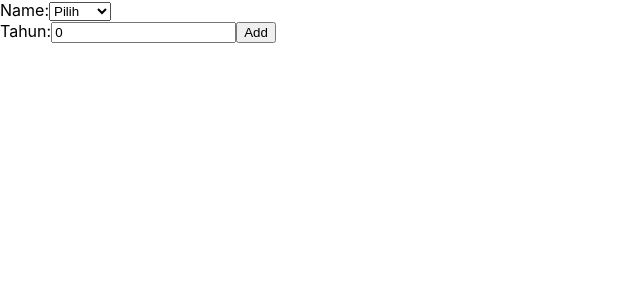
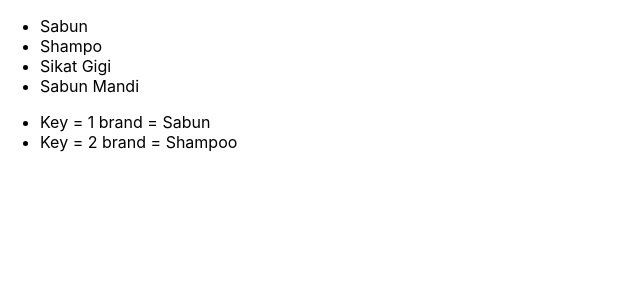
Before and after one commit to Steve246/day-3-reactJs, a React (Create React App) app: page / in a window 1280 px wide. Shown: the top 300 px of the page, without its empty margins (0-640 px from the left). Built offline with nearby package versions, Linux system fonts and the light colour scheme.

Commit message:
[ADD] List Komponen

```diff
--- a/src/App.js
+++ b/src/App.js
@@ -1,11 +1,13 @@
 import logo from "./logo.svg";
 import "./App.css";
 import Form from "./components/Form";
+import ListCompnents from "./components/ListComponents";
 
 function App() {
   return (
     <>
-      <Form />
+      {/* <Form /> */}
+      <ListCompnents />
     </>
   );
 }
--- /dev/null
+++ b/src/components/ListComponents.js
@@ -0,0 +1,41 @@
+import { Component } from "react";
+
+class ListCompnents extends Component {
+  constructor(props) {
+    super(props);
+
+    this.state = {
+      products: ["Sabun", "Shampo", "Sikat Gigi", "Sabun Mandi"],
+    };
+
+    this.stateTwo = {
+      products: [
+        { id: 1, brand: "Sabun" },
+        { id: 2, brand: "Shampoo" },
+      ],
+    };
+  }
+
+  render() {
+    return (
+      <div>
+        <ul>
+          {this.state.products.map((p) => (
+            <li> {p} </li>
+          ))}
+        </ul>
+
+        <ul>
+          {this.stateTwo.products.map((p) => (
+            <li key={p.id}>
+              {" "}
+              Key = {p.id} brand = {p.brand}{" "}
+            </li>
+          ))}
+        </ul>
+      </div>
+    );
+  }
+}
+
+export default ListCompnents;
```
